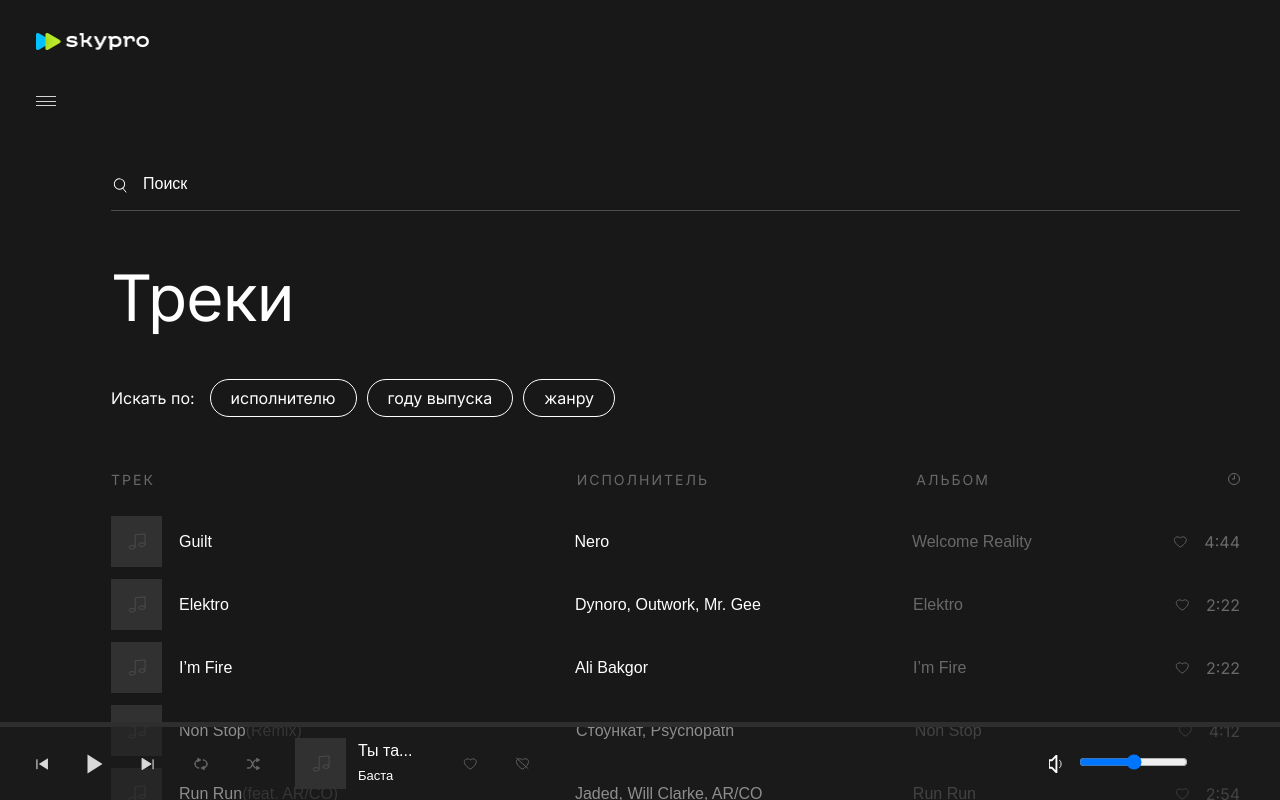
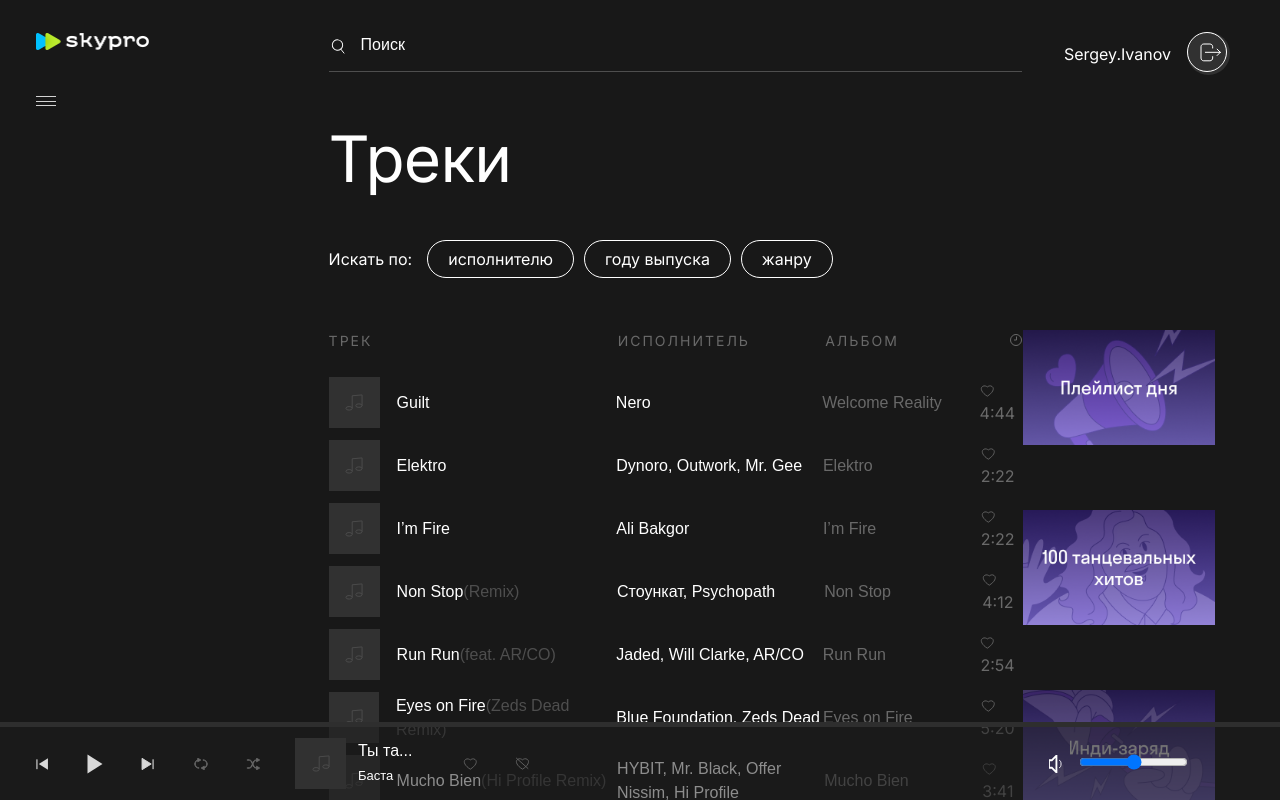
Before and after one commit to elenasr-boop/my-app, a Next.js app: page / in a window 1280 px wide. Built offline with nearby package versions, Linux system fonts and the light colour scheme.

Commit message:
styles for 1024px display

```diff
--- a/src/app/components/centreblock/centreblock.module.css
+++ b/src/app/components/centreblock/centreblock.module.css
@@ -1,5 +1,5 @@
 .main__centerblock {
-    width: auto;
+    max-width: 66%;
     -webkit-box-flex: 3;
     -ms-flex-positive: 3;
     flex-grow: 3;
--- a/src/app/components/navbar/navbar.module.css
+++ b/src/app/components/navbar/navbar.module.css
@@ -1,5 +1,5 @@
 .main__nav {
-    width: 244px;
+    width: 16.7%;
     background-color: #181818;
     padding: 20px 0 20px 36px;
 }
--- a/src/app/components/sidebar/sidebar.module.css
+++ b/src/app/components/sidebar/sidebar.module.css
@@ -1,6 +1,8 @@
 .main__sidebar {
-    max-width: 418px;
-    padding: 20px 90px 20px 78px;
+    max-width: 16.7%;
+    padding-top: 20px;
+    padding-bottom: 20px;
+    padding-right: 50px;
 }
 
 .sidebar__personal {
@@ -80,6 +82,7 @@
 }
 
 .sidebar__img {
-    width: 100%;
+    width: 15vw;
+    max-width: 230px;
     height: auto;
 }
--- a/src/app/page.module.css
+++ b/src/app/page.module.css
@@ -21,7 +21,7 @@
   display: -ms-flexbox;
   display: flex;
   -ms-flex-wrap: wrap;
-  flex-wrap: wrap;
+  flex-wrap: nowrap;
   -webkit-box-pack: justify;
   -ms-flex-pack: justify;
   justify-content: space-between;
```
